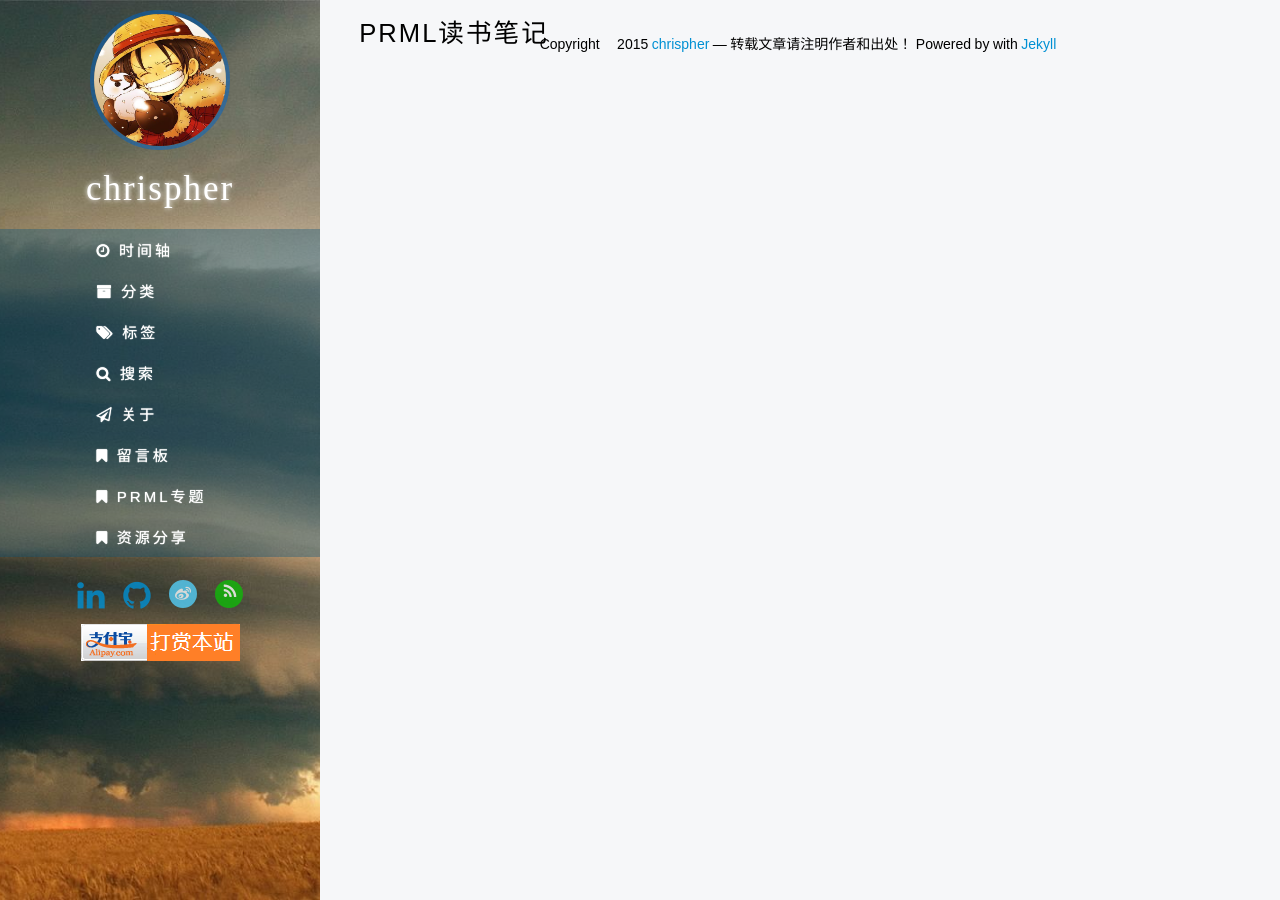
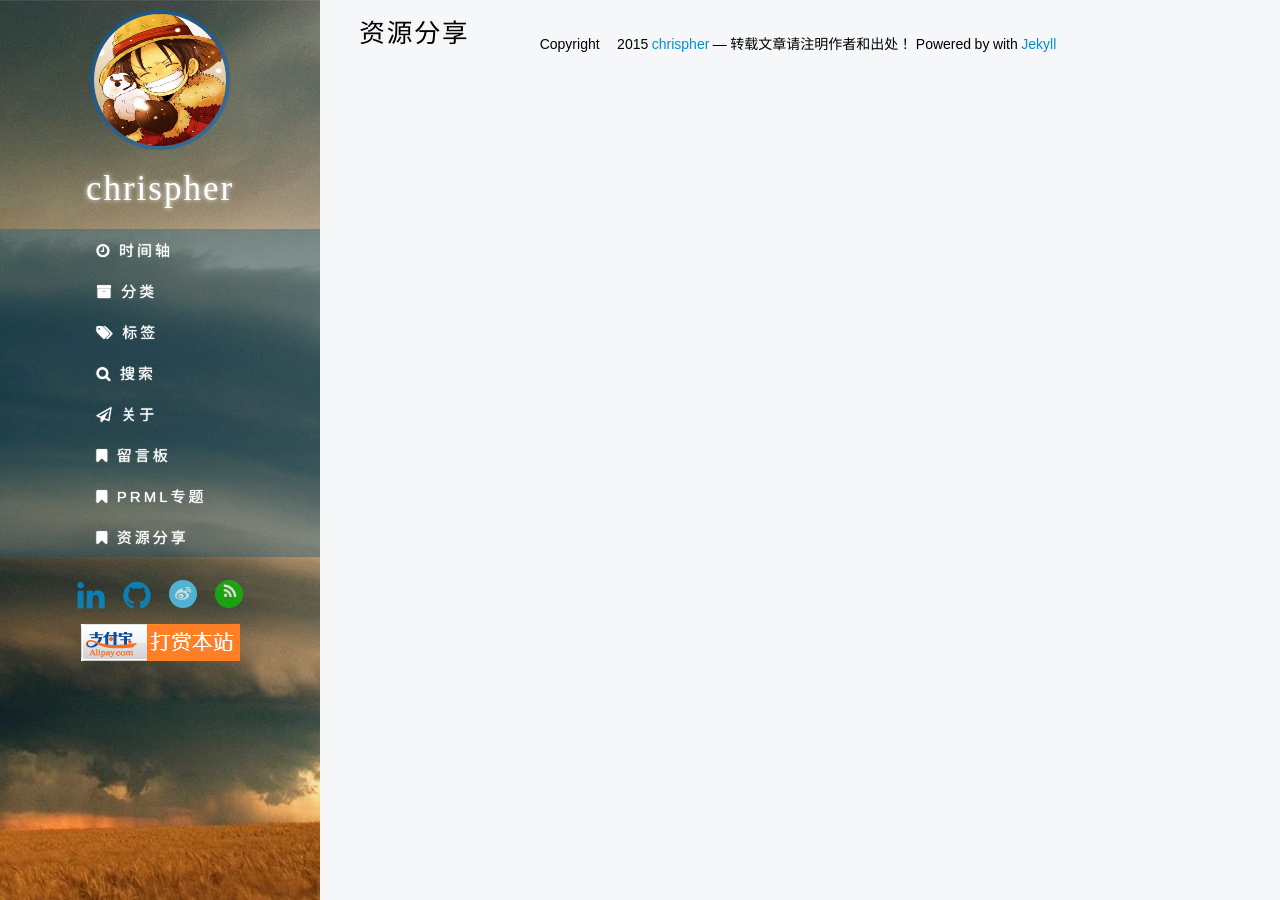
Before and after one commit to chrispher/chrispher.github.com, a Jekyll site: the page built from page/month.html, in a window 1280 px wide. Built offline with Jekyll 4.4.1, drawn with Linux system fonts in a browser that asks for light colours; nearby versions of some CDN libraries; library files that are not in the unit come from our copies; comment, search, counter and statistics services are not loaded.

Commit message:
modify the title

```diff
--- a/page/month.html
+++ b/page/month.html
@@ -5,7 +5,7 @@ layout: blog
 <link rel="stylesheet" href="/res/css/notes.css">
 
 <div class="gallery">
-<h1>PRML读书笔记</h1>
+<h1>资源分享</h1>
 {% for post in site.posts reverse %}
 {% if post.category contains "Month"%}
   <div class="item">
```
